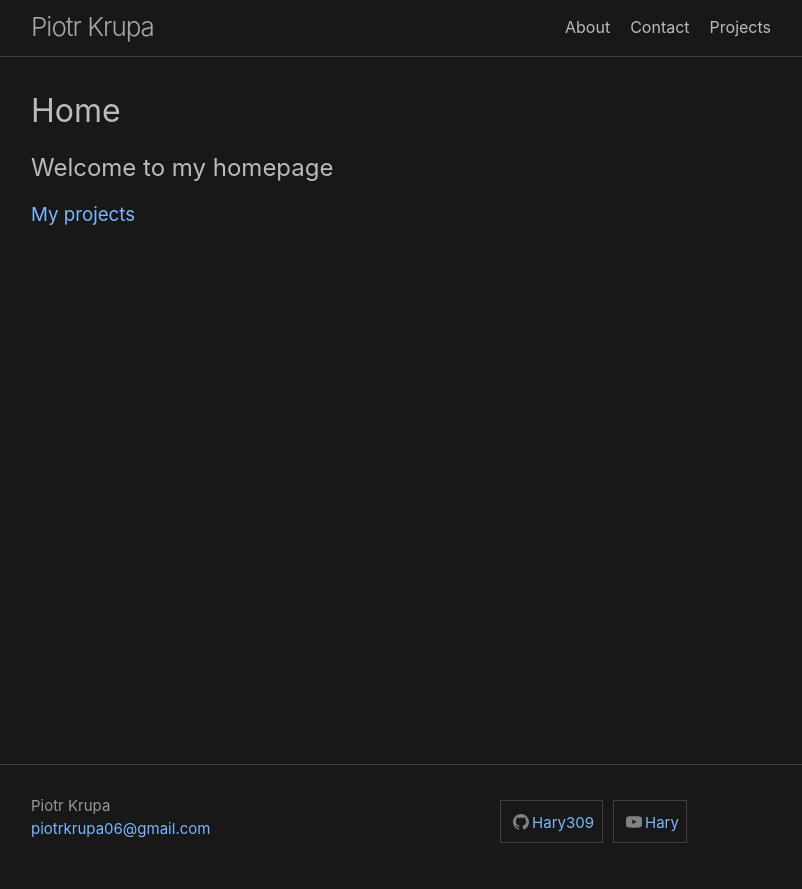
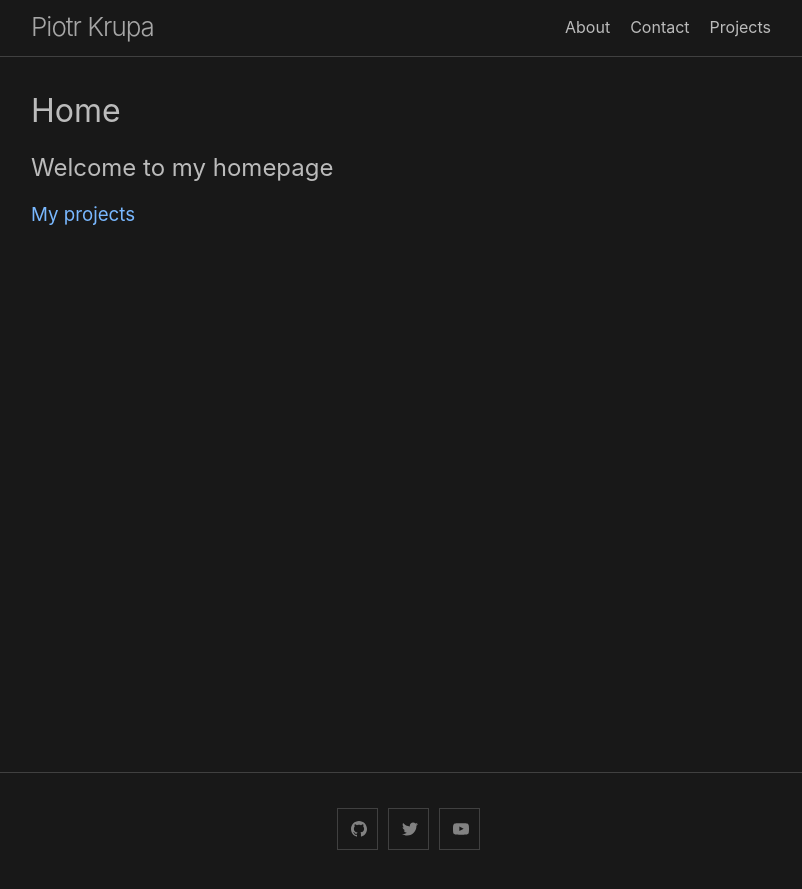
Before and after one commit to Harry09/Harry09.github.io, a Jekyll site: the page built from index.md, in a window 1280 px wide. Shown: the top 889 px of the page, without its empty margins (239-1041 px from the left). Built offline with Jekyll 4.4.1, drawn with Linux system fonts in a browser that asks for light colours.

Commit message:
Add Twitter

```diff
--- a/_config.yml
+++ b/_config.yml
@@ -16,6 +16,7 @@ minima:
     github: Hary309
     youtube_channel: UCxIQw0FECuQ_5G28x0hot6A
     youtube_channel_name: Hary
+    twitter: Hary309
 
 # If you want to link only specific pages in your header, uncomment
 # this and add the path to the pages in order as they should show up
--- a/_includes/footer.html
+++ b/_includes/footer.html
@@ -5,18 +5,6 @@
 
     <div class="footer-col-wrapper">
       <div class="footer-col">
-      {%- if site.author %}
-        <ul class="contact-list">
-          {% if site.author.name -%}
-            <li class="p-name">{{ site.author.name | escape }}</li>
-          {% endif -%}
-          {% if site.author.email -%}
-            <li><a class="u-email" href="mailto:{{ site.author.email }}">{{ site.author.email }}</a></li>
-          {%- endif %}
-        </ul>
-      {%- endif %}
-      </div>
-      <div class="footer-col">
         {%- include social.html -%}
       </div>
     </div>
--- a/_includes/social.html
+++ b/_includes/social.html
@@ -1,9 +1,27 @@
 {%- assign social = site.minima.social_links -%}
 
 <ul class="social-media-list">
-  {%- if social.github -%}<li><a rel="me" href="https://github.com/{{ social.github | cgi_escape | escape }}" title="{{ social.github | escape }}"><svg class="svg-icon grey"><use xlink:href="{{ '/assets/minima-social-icons.svg#github' | relative_url }}"></use></svg>{{social.github}}</a></li>{%- endif -%}
-  {%- if social.stackoverflow -%}<li><a rel="me" href="https://stackoverflow.com/users/{{ social.stackoverflow | cgi_escape | escape }}" title="{{ social.stackoverflow | escape }}"><svg class="svg-icon grey"><use xlink:href="{{ '/assets/minima-social-icons.svg#stackoverflow' | relative_url }}"></use></svg></a></li>{%- endif -%}
-  {%- if social.linkedin -%}<li><a rel="me" href="https://www.linkedin.com/in/{{ social.linkedin | cgi_escape | escape }}" title="{{ social.linkedin | escape }}"><svg class="svg-icon grey"><use xlink:href="{{ '/assets/minima-social-icons.svg#linkedin' | relative_url }}"></use></svg></a></li>{%- endif -%}
-  {%- if social.twitter -%}<li><a rel="me" href="https://twitter.com/{{ social.twitter | cgi_escape | escape }}" title="{{ social.twitter | escape }}"><svg class="svg-icon grey"><use xlink:href="{{ '/assets/minima-social-icons.svg#twitter' | relative_url }}"></use></svg></a></li>{%- endif -%}
-  {%- if social.youtube_channel -%}<li><a rel="me" href="https://www.youtube.com/channel/{{ social.youtube_channel | cgi_escape | escape }}" title="{{ social.youtube_channel_name | escape | default: 'YouTube' }}"><svg class="svg-icon grey"><use xlink:href="{{ '/assets/minima-social-icons.svg#youtube' | relative_url }}"></use></svg>{{social.youtube_channel_name}}</a></li>{%- endif -%}
+  {%- if social.github -%}<li><a rel="me" href="https://github.com/{{ social.github | cgi_escape | escape }}"
+      title="{{ social.github | escape }}"><svg class="svg-icon grey">
+        <use xlink:href="{{ '/assets/minima-social-icons.svg#github' | relative_url }}"></use>
+      </svg></a></li>{%- endif -%}
+  {%- if social.stackoverflow -%}<li><a rel="me"
+      href="https://stackoverflow.com/users/{{ social.stackoverflow | cgi_escape | escape }}"
+      title="{{ social.stackoverflow | escape }}"><svg class="svg-icon grey">
+        <use xlink:href="{{ '/assets/minima-social-icons.svg#stackoverflow' | relative_url }}"></use>
+      </svg></a></li>{%- endif -%}
+  {%- if social.linkedin -%}<li><a rel="me"
+      href="https://www.linkedin.com/in/{{ social.linkedin | cgi_escape | escape }}"
+      title="{{ social.linkedin | escape }}"><svg class="svg-icon grey">
+        <use xlink:href="{{ '/assets/minima-social-icons.svg#linkedin' | relative_url }}"></use>
+      </svg></a></li>{%- endif -%}
+  {%- if social.twitter -%}<li><a rel="me" href="https://twitter.com/{{ social.twitter | cgi_escape | escape }}"
+      title="{{ social.twitter | escape }}"><svg class="svg-icon grey">
+        <use xlink:href="{{ '/assets/minima-social-icons.svg#twitter' | relative_url }}"></use>
+      </svg></a></li>{%- endif -%}
+  {%- if social.youtube_channel -%}<li><a rel="me"
+      href="https://www.youtube.com/channel/{{ social.youtube_channel | cgi_escape | escape }}"
+      title="{{ social.youtube_channel_name | escape | default: 'YouTube' }}"><svg class="svg-icon grey">
+        <use xlink:href="{{ '/assets/minima-social-icons.svg#youtube' | relative_url }}"></use>
+      </svg></a></li>{%- endif -%}
 </ul>
```
Also changed, not shown: 1 other file.
